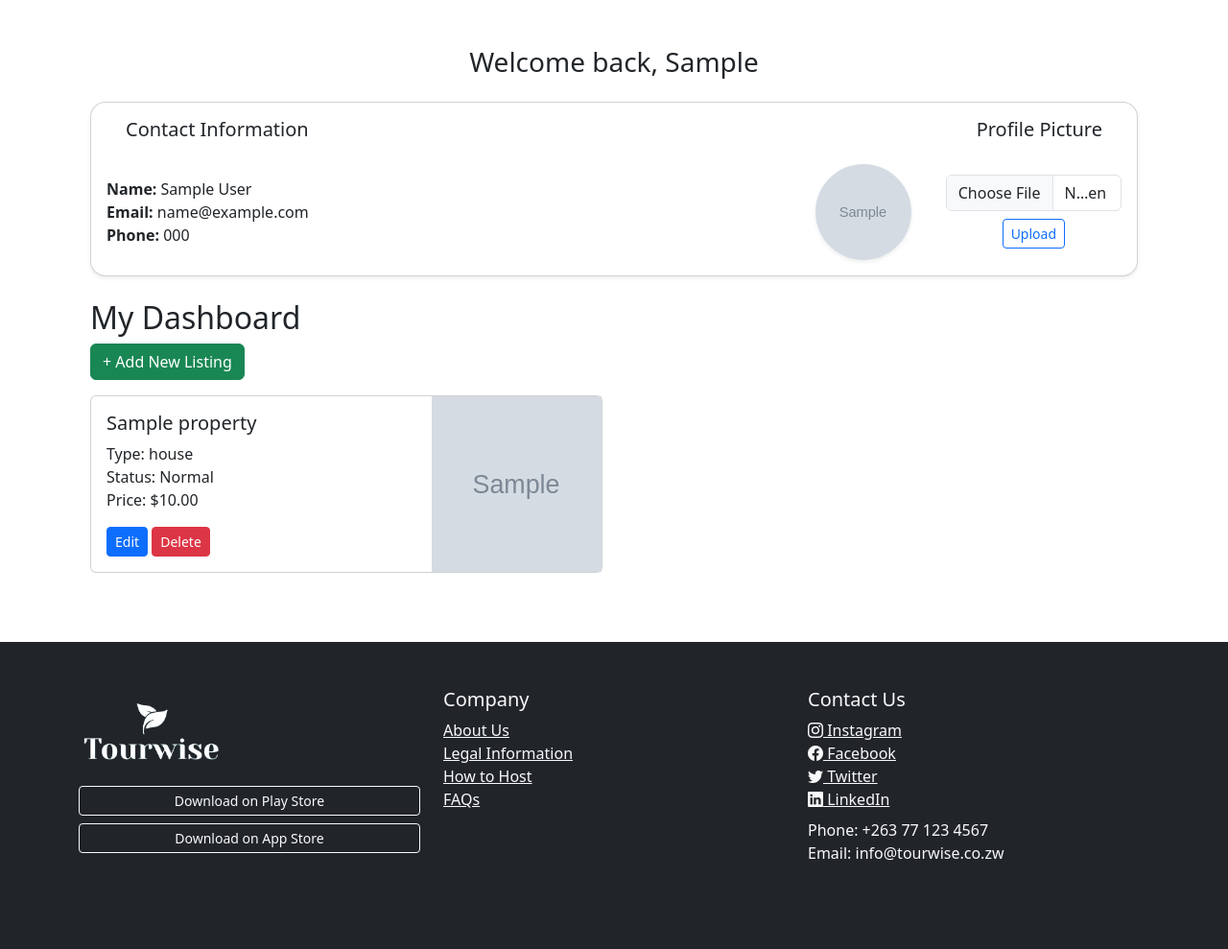
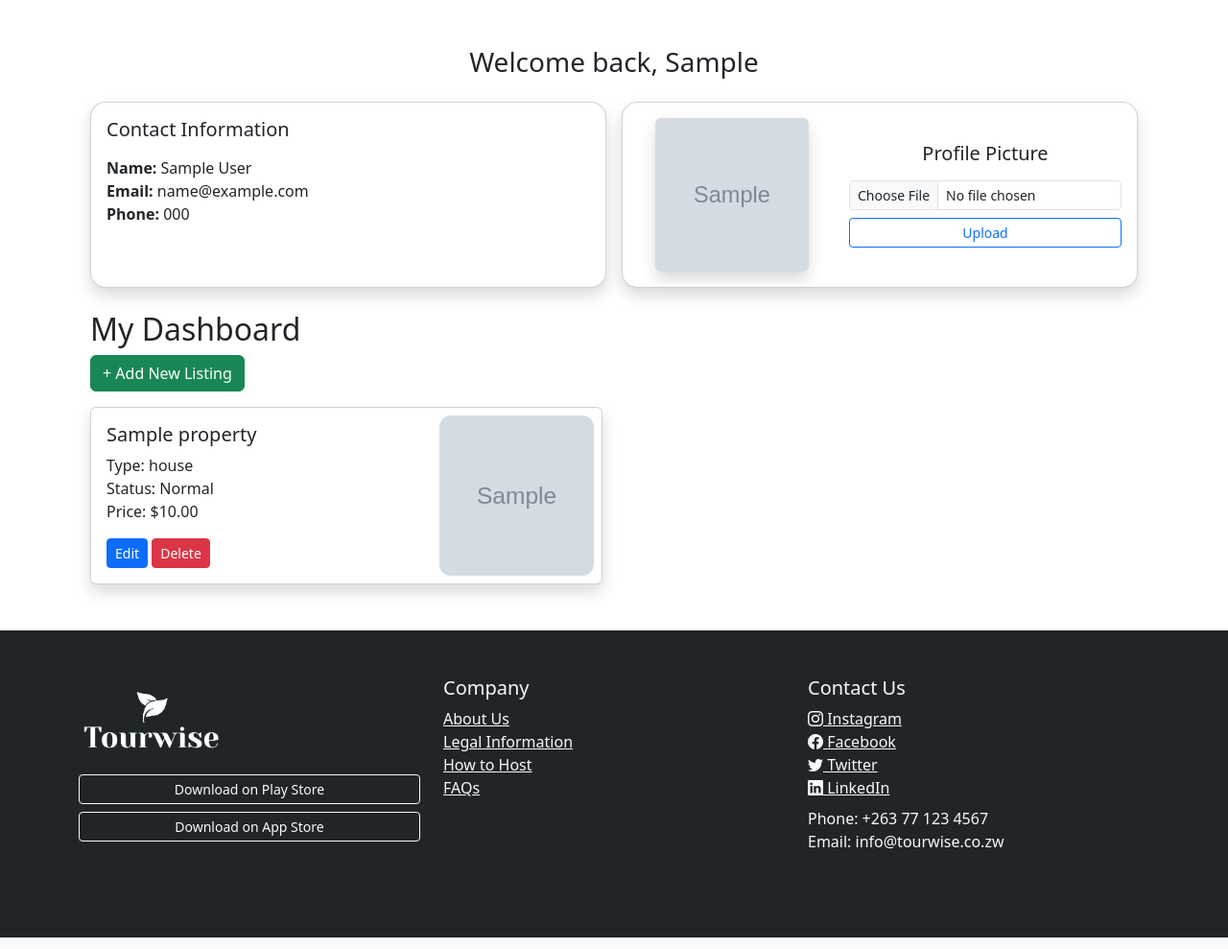
Before and after one commit to Andrew-Chinomona/tourwise, a Django app: page /host/dashboard/ in a window 1280 px wide. Shown: the part 66-1055 px from the top of the page at 96% size. Run offline with Django 5.2, Linux system fonts and the light colour scheme; a user stored in the database is signed in; tables that the repository leaves empty hold one stand-in row (values such as "Sample post"); grey boxes marked "Sample" are stand-in pictures; some libraries are stand-ins or nearby versions.

Commit message:
I have updated the host dashboard image andi have fixed host dashboard property view

```diff
--- a/accounts/templates/accounts/host_dashboard.html
+++ b/accounts/templates/accounts/host_dashboard.html
@@ -8,26 +8,13 @@
     <h3>Welcome back, {{ user.username|title }}</h3>
   </div>
 
-  <!-- Contact Info Box with Aligned Headings -->
-  <div class="card mb-4 shadow-sm" style="border-radius: 1rem;">
-    <div class="row g-0">
-
-      <!-- Shared Headings Row -->
-      <div class="row m-0 px-4 pt-3">
-        <div class="col-md-8">
-          <h5 class="card-title">Contact Information</h5>
-        </div>
-        <div class="col-md-4 text-md-end text-center">
-          <h5 class="card-title">Profile Picture</h5>
-        </div>
-      </div>
-
-      <!-- Content Row -->
-      <div class="row g-0 align-items-center">
-
-        <!-- Left: Contact Info -->
-        <div class="col-md-8">
+  <!-- Two Equal Containers -->
+  <div class="row mb-4" style="align-items: stretch;">
+    <!-- Left Container: Contact Information -->
+    <div class="col-md-6 pe-2">
+      <div class="card shadow h-100" style="border-radius: 1rem;"> <!-- Changed shadow-sm to shadow -->
         <div class="card-body">
+          <h5 class="card-title mb-3">Contact Information</h5>
           <p class="card-text">
             <strong>Name:</strong> {{ user.get_full_name|default:user.username|title }}<br>
             <strong>Email:</strong> {{ user.email }}<br>
@@ -35,30 +22,39 @@
           </p>
         </div>
       </div>
+    </div>
 
-        <!-- Right: Profile Photo & Upload -->
-        <div class="col-md-4 p-3 text-center">
-          <div class="row align-items-center">
-            <!-- Image -->
-            <div class="col-5">
+    <!-- Right Container: Profile Picture -->
+    <div class="col-md-6 ps-2">
+      <div class="card shadow h-100" style="border-radius: 1rem;"> <!-- Changed shadow-sm to shadow -->
+        <div class="card-body d-flex flex-column h-100">
+          <div class="row flex-grow-1 align-items-center">
+            <!-- Image Display (Left) -->
+            <div class="col-md-5 d-flex flex-column justify-content-center">
               {% if user.profile_photo %}
-                <img src="{{ user.profile_photo.url }}" alt="Profile Photo" class="img-fluid rounded-circle shadow-sm" style="width: 100px; height: 100px; object-fit: cover;">
+                <div class="text-center">
+                  <img src="{{ user.profile_photo.url }}" alt="Profile Photo"
+                       class="shadow rounded"
+                       style="width: 160px; height: 160px; object-fit: cover;">
+                </div>
               {% else %}
-                <div class="text-muted small">No profile photo</div>
+                <div class="text-muted small text-center">No profile photo</div>
               {% endif %}
             </div>
 
-            <!-- Upload controls -->
-            <div class="col-7">
+            <!-- Upload Form (Right) -->
+            <div class="col-md-7">
+              <h5 class="card-title mb-3 text-center">Profile Picture</h5>
               <form method="post" enctype="multipart/form-data">
                 {% csrf_token %}
-                <input type="file" name="profile_photo" class="form-control mb-2">
-                <button type="submit" class="btn btn-sm btn-outline-primary">Upload</button>
+                <div class="mb-2">
+                  <input type="file" name="profile_photo" class="form-control form-control-sm">
+                </div>
+                <button type="submit" class="btn btn-sm btn-outline-primary w-100">Upload</button>
               </form>
             </div>
           </div>
         </div>
-
       </div>
     </div>
   </div>
@@ -68,31 +64,41 @@
   <a href="{% url 'start_property_listing' %}" class="btn btn-success mb-3">+ Add New Listing</a>
 
   {% if properties %}
-    <div class="row">
+    <div class="row row-cols-1 row-cols-md-2 g-4"> <!-- Added consistent grid layout -->
       {% for prop in properties %}
-        <div class="col-md-6 mb-4">
-          <div class="card">
-            <div class="row g-0">
+        <div class="col">
+          <div class="card shadow h-100"> <!-- Added shadow and h-100 -->
+            <div class="row g-0 h-100"> <!-- Added h-100 -->
               <!-- Left: Text Info -->
               <div class="col-md-8">
-                <div class="card-body">
+                <div class="card-body d-flex flex-column h-100"> <!-- Added flex classes -->
                   <h5 class="card-title">{{ prop.title }}</h5>
                   <p class="card-text">
                     Type: {{ prop.property_type }}<br>
                     Status: {{ prop.listing_type|title }}<br>
                     Price: ${{ prop.price }}
                   </p>
+                  <div class="mt-auto"> <!-- Push buttons to bottom -->
                     <a href="{% url 'edit_listing' prop.id %}" class="btn btn-primary btn-sm">Edit</a>
                     <a href="{% url 'delete_listing' prop.id %}" class="btn btn-danger btn-sm">Delete</a>
                   </div>
                 </div>
+              </div>
 
               <!-- Right: Image -->
-              <div class="col-md-4">
+              <div class="col-md-4 h-100"> <!-- Added h-100 -->
                 {% if prop.main_image %}
-                  <img src="{{ prop.main_image.url }}" alt="{{ prop.title }}" class="img-fluid h-100 w-100" style="object-fit: cover;">
+                  <div class="h-100 w-100 overflow-hidden"> <!-- Constrained container -->
+                    <div class="h-100 w-100 p-2">
+                        <div class="h-100 w-100 overflow-hidden rounded" style="border-radius: 0.75rem;">
+                            <img src="{{ prop.main_image.url }}" alt="{{ prop.title }}"
+                                 class="img-fluid h-100 w-100"
+                                 style="object-fit: cover; border-radius: 0.75rem;">
+                          </div>
+                        </div>
+                  </div>
                 {% else %}
-                  <div class="text-center p-3">No image</div>
+                  <div class="h-100 d-flex align-items-center justify-content-center p-3">No image</div>
                 {% endif %}
               </div>
             </div>
--- a/accounts/views.py
+++ b/accounts/views.py
@@ -1,5 +1,5 @@
 from django.contrib.auth.forms import AuthenticationForm
-from django.contrib.auth import login, logout, authenticate
+from django.contrib.auth import login, logout, authenticate,get_backends
 from django.contrib.auth.decorators import login_required
 from listings.models import Property, PropertyImage
 from django.shortcuts import render, redirect
@@ -7,17 +7,19 @@ from .forms import SignupForm, CustomLoginForm, ProfilePhotoForm
 from django.utils import timezone
 from datetime import timedelta
 
-
 def signup_view(request):
     if request.method == 'POST':
         form = SignupForm(request.POST)
         if form.is_valid():
-            user = form.save(commit=False)  # Don't save to DB yet
+            user = form.save(commit=False)
             user.username = f"{user.first_name} {user.last_name}"
-            user.save()  # Now save to DB
+            user.save()
+
+            # Set backend explicitly
+            user.backend = 'accounts.backends.EmailOrPhoneBackend'
+
             login(request, user)
 
-            # Redirect based on user type
             if user.user_type == 'host':
                 return redirect('host_dashboard')
             else:
@@ -26,6 +28,7 @@ def signup_view(request):
         form = SignupForm()
 
     return render(request, 'accounts/signup.html', {'form': form})
+
 
 
 def login_view(request):
--- a/listings/urls.py
+++ b/listings/urls.py
@@ -1,5 +1,5 @@
 from django.urls import path
-from .views import add_property_step1, add_property_step2, add_property_step3, add_property_step4, add_property_step5, add_property_step6,  delete_listing, delete_property_image, edit_listing, upload_property_images, start_property_listing, add_property_step7, add_property_step8, add_property_step9, choose_payment,upload_profile_photo,upload_main_image
+from .views import add_property_step1, add_property_step2, add_property_step3, add_property_step4, add_property_step5, add_property_step6,  delete_listing, delete_property_image, edit_listing, upload_property_images, start_property_listing, add_property_step7, add_property_step8, add_property_step9, choose_payment,upload_profile_photo,upload_main_image, property_detail
 
 urlpatterns = [
     path('add-property/step-1/', add_property_step1, name='add_property_step1'),
@@ -19,5 +19,5 @@ urlpatterns = [
     path('choose_payment/',choose_payment, name='choose_payment'),
     path('property/<int:property_id>/upload-profile-photo/', upload_profile_photo, name='upload_profile_photo'),
     path('upload_main_image/<int:property_id>/upload-main-image/', upload_main_image, name='upload_main_image'),
-
+    path('<int:pk>/', property_detail, name='property_detail'),
 ]
```
Also changed, not shown: accounts/templates/accounts/home.html (+9 -12 lines), listings/templates/listings/property_detail.html (added, +122 -0 lines), listings/views.py (+12 -0 lines). Lines whose indentation alone changed are shown as unchanged.
